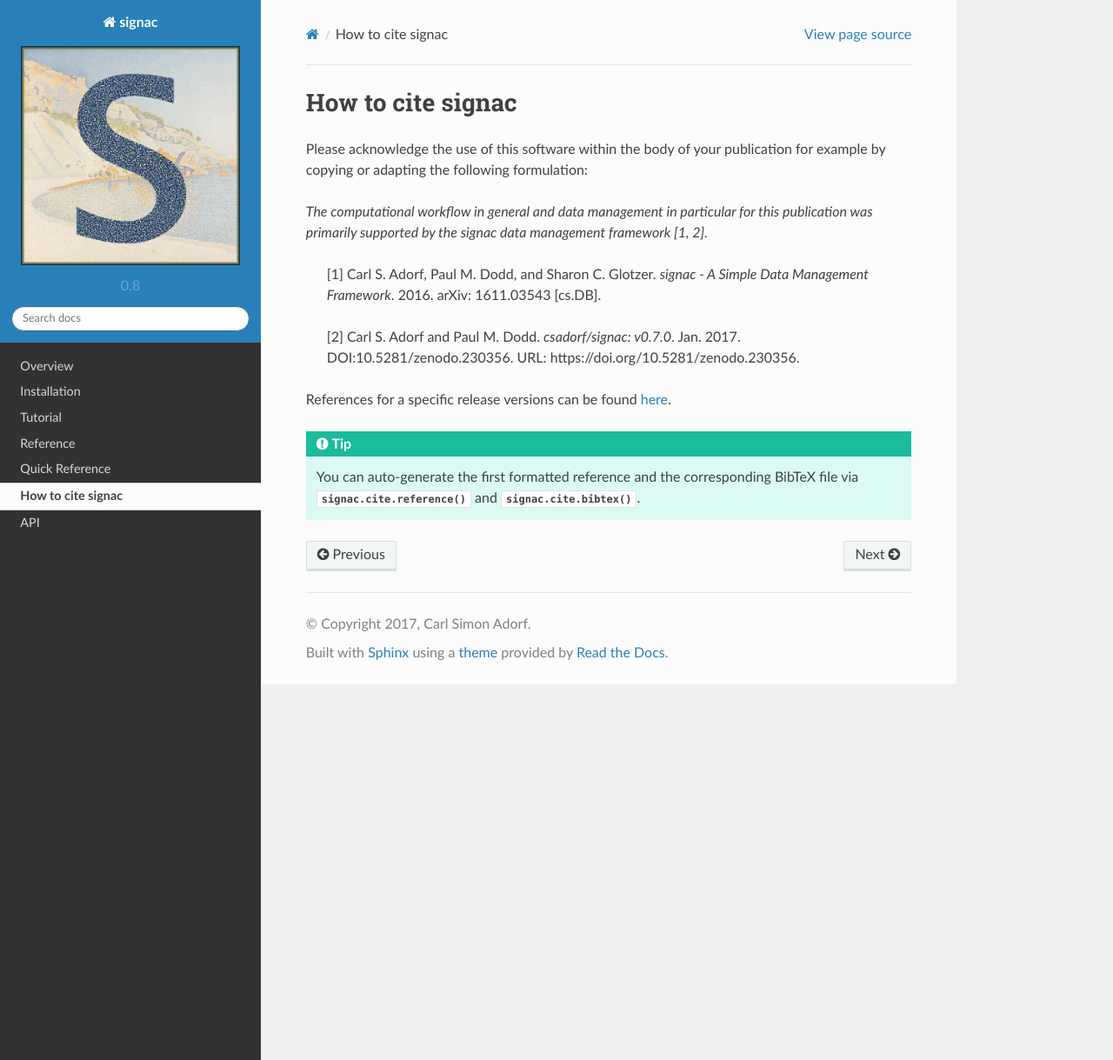
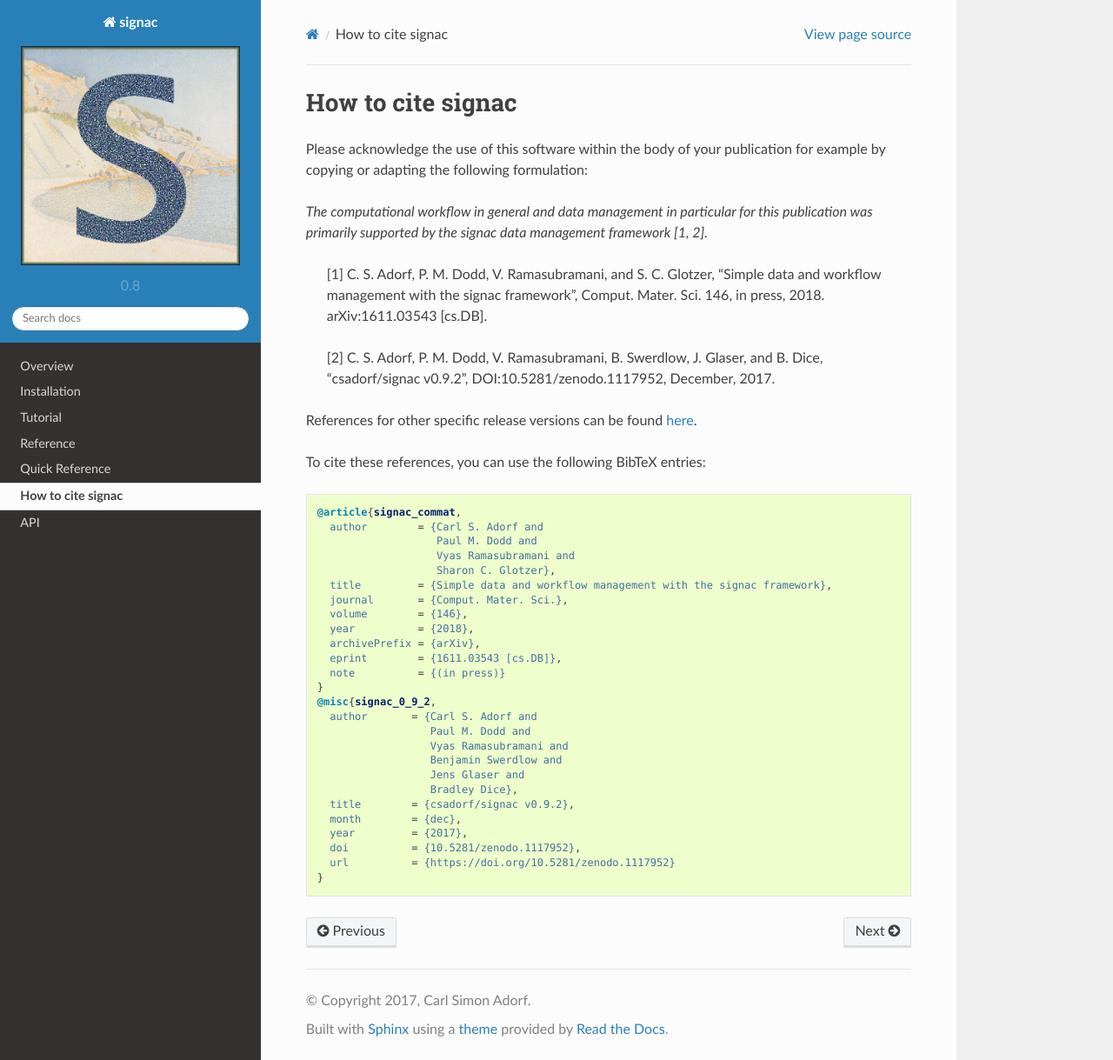
Before and after one commit to glotzerlab/signac, a Sphinx documentation site: the page built from doc/acknowledge.rst, in a window 1280 px wide and 1219 px high. Shown: the whole window at 87% size. Built offline with Sphinx 7.4.7 and the Read the Docs theme 2.0.0, drawn with Linux system fonts in a browser that asks for light colours.

Commit message:
Update references on acknowledgement page.

```diff
--- a/doc/acknowledge.rst
+++ b/doc/acknowledge.rst
@@ -8,12 +8,40 @@ Please acknowledge the use of this software within the body of your publication
 
 *The computational workflow in general and data management in particular for this publication was primarily supported by the signac data management framework [1, 2].*
 
-  [1] Carl S. Adorf, Paul M. Dodd, and Sharon C. Glotzer. *signac - A Simple Data Management Framework*. 2016. arXiv: 1611.03543 [cs.DB].
+  [1] C. S. Adorf, P. M. Dodd, V. Ramasubramani, and S. C. Glotzer, "Simple data and workflow management with the signac framework", Comput. Mater. Sci. 146, in press, 2018. arXiv:1611.03543 [cs.DB].
 
-  [2] Carl S. Adorf and Paul M. Dodd. *csadorf/signac: v0.7.0*. Jan. 2017. DOI:10.5281/zenodo.230356. URL: https://doi.org/10.5281/zenodo.230356.
+  [2] C. S. Adorf, P. M. Dodd, V. Ramasubramani, B. Swerdlow, J. Glaser, and B. Dice, "csadorf/signac v0.9.2", DOI:10.5281/zenodo.1117952, December, 2017.
 
-References for a specific release versions can be found `here <https://zenodo.org/badge/latestdoi/72946496>`_.
 
-.. tip::
+References for other specific release versions can be found `here <https://zenodo.org/badge/latestdoi/72946496>`_.
 
-    You can auto-generate the first formatted reference and the corresponding BibTeX file via :py:func:`signac.cite.reference` and :py:func:`signac.cite.bibtex`.
+To cite these references, you can use the following BibTeX entries:
+
+.. code-block:: bibtex
+
+    @article{signac_commat,
+      author        = {Carl S. Adorf and
+                       Paul M. Dodd and
+                       Vyas Ramasubramani and
+                       Sharon C. Glotzer},
+      title         = {Simple data and workflow management with the signac framework},
+      journal       = {Comput. Mater. Sci.},
+      volume        = {146},
+      year          = {2018},
+      archivePrefix = {arXiv},
+      eprint        = {1611.03543 [cs.DB]},
+      note          = {(in press)}
+    }
+    @misc{signac_0_9_2,
+      author       = {Carl S. Adorf and
+                      Paul M. Dodd and
+                      Vyas Ramasubramani and
+                      Benjamin Swerdlow and
+                      Jens Glaser and
+                      Bradley Dice},
+      title        = {csadorf/signac v0.9.2},
+      month        = {dec},
+      year         = {2017},
+      doi          = {10.5281/zenodo.1117952},
+      url          = {https://doi.org/10.5281/zenodo.1117952}
+    }
```
